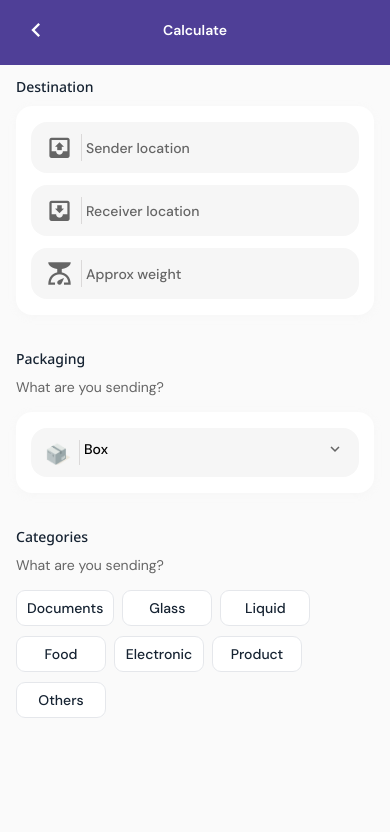
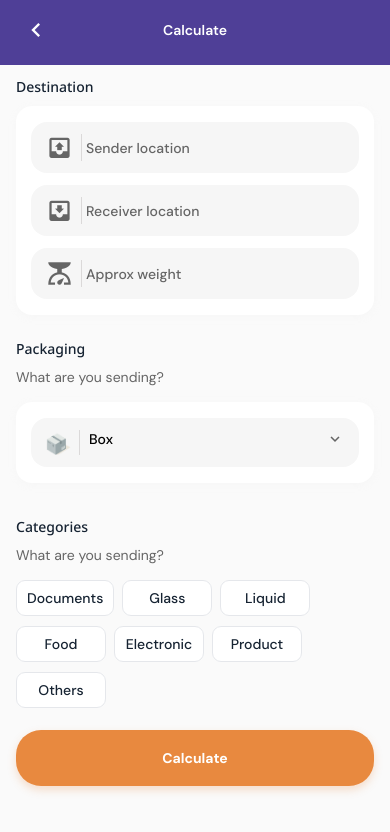
Before and after one commit to covenantcodes/movemate, a React Native app: screen /Calculate in a window 390 px wide. Shown: the top 832 px of the page. Built offline with nearby package versions, Linux system fonts and the light colour scheme; what react-native-responsive-fontsize would draw is missing.

Commit message:
feat: enhance CalculateScreen with new animations for content sections and improved search handling; refactor layout with ScrollView

```diff
--- a/components/DashboardHeader.tsx
+++ b/components/DashboardHeader.tsx
@@ -18,7 +18,7 @@ import colors from "../utils/colors";
 import { FONTFAMILY, FONTSIZE } from "../utils/fonts";
 import { userData } from "../data/data";
 import Icon from "./common/Icon";
-import SearchResultItem from "./SearchResultItem";
+import { useFocusEffect } from "@react-navigation/native";
 
 const { width } = Dimensions.get("window");
 
@@ -47,6 +47,28 @@ const DashboardHeader = ({
   const backButtonTranslateX = useRef(new Animated.Value(-20)).current; // For back button translation
 
   const inputRef = useRef<TextInput>(null);
+
+  useFocusEffect(
+    React.useCallback(() => {
+      // Reset animation values to their initial state
+      translateY.setValue(0); // No need for entrance animation when returning
+      fadeAnim.setValue(1);
+      headerHeight.setValue(200);
+      searchBarTop.setValue(120);
+      profileOpacity.setValue(1);
+      searchBarWidth.setValue(width - 32);
+
+      // Make sure search is deactivated when coming back to this screen
+      setIsSearchActive(false);
+      setSearchQuery("");
+
+      if (onSearchResults) {
+        onSearchResults([], false);
+      }
+
+      return () => {};
+    }, [])
+  );
 
   // Handle initial entrance animation
   useEffect(() => {
--- a/screens/Calculate/Calculate.tsx
+++ b/screens/Calculate/Calculate.tsx
@@ -11,6 +11,7 @@ import {
   FlatList,
   Animated,
   Easing,
+  ScrollView,
 } from "react-native";
 import { SafeAreaView } from "react-native-safe-area-context";
 import colors from "../../utils/colors";
@@ -42,9 +43,27 @@ const CalculateScreen = () => {
   const [selectedPackage, setSelectedPackage] = useState("Box");
   const [isPackageDropdownOpen, setIsPackageDropdownOpen] = useState(false);
   const [selectedCategory, setSelectedCategory] = useState<string | null>(null);
+
+  // Existing animation refs
   const backButtonX = useRef(new Animated.Value(-50)).current;
   const titleY = useRef(new Animated.Value(30)).current;
   const fadeAnim = useRef(new Animated.Value(0)).current;
+
+  // New animation refs for content sections
+  const destinationY = useRef(new Animated.Value(50)).current;
+  const packagingY = useRef(new Animated.Value(50)).current;
+  const categoryY = useRef(new Animated.Value(50)).current;
+  const contentFade = useRef(new Animated.Value(0)).current;
+
+  const categoryAnimations = useRef(
+    categoryOptions.reduce((acc, category) => {
+      acc[category.id] = {
+        scale: new Animated.Value(1),
+        opacity: new Animated.Value(1),
+      };
+      return acc;
+    }, {} as Record<string, { scale: Animated.Value; opacity: Animated.Value }>)
+  ).current;
 
   useFocusEffect(
     React.useCallback(() => {
@@ -52,9 +71,13 @@ const CalculateScreen = () => {
       backButtonX.setValue(-50);
       titleY.setValue(30);
       fadeAnim.setValue(0);
+      destinationY.setValue(50);
+      packagingY.setValue(50);
+      categoryY.setValue(50);
+      contentFade.setValue(0);
 
       Animated.parallel([
-        // Animate back button sliding in from left
+        // Header animations
         Animated.timing(backButtonX, {
           toValue: 0,
           duration: 600,
@@ -62,7 +85,6 @@ const CalculateScreen = () => {
           useNativeDriver: true,
           easing: Easing.out(Easing.back(1.5)),
         }),
-        // Animate title sliding up
         Animated.timing(titleY, {
           toValue: 0,
           duration: 600,
@@ -70,11 +92,38 @@ const CalculateScreen = () => {
           useNativeDriver: true,
           easing: Easing.out(Easing.back(1.2)),
         }),
-        // Fade in both elements
         Animated.timing(fadeAnim, {
           toValue: 1,
           duration: 600,
           useNativeDriver: true,
+        }),
+
+        // Content section animations - with increasing delays
+        Animated.timing(contentFade, {
+          toValue: 1,
+          duration: 0,
+          useNativeDriver: true,
+        }),
+        Animated.timing(destinationY, {
+          toValue: 0,
+          duration: 800,
+          delay: 300,
+          useNativeDriver: true,
+          easing: Easing.out(Easing.ease),
+        }),
+        Animated.timing(packagingY, {
+          toValue: 0,
+          duration: 800,
+          delay: 500,
+          useNativeDriver: true,
+          easing: Easing.out(Easing.ease),
+        }),
+        Animated.timing(categoryY, {
+          toValue: 0,
+          duration: 800,
+          delay: 700,
+          useNativeDriver: true,
+          easing: Easing.out(Easing.ease),
         }),
       ]).start();
 
@@ -96,6 +145,42 @@ const CalculateScreen = () => {
   };
 
   const handleCategorySelect = (categoryId: string) => {
+    // Get the animation values for this category
+    const animation = categoryAnimations[categoryId];
+
+    // Animate the button when selected
+    Animated.sequence([
+      // First quickly scale down
+      Animated.timing(animation.scale, {
+        toValue: 0.9,
+        duration: 100,
+        useNativeDriver: true,
+        easing: Easing.out(Easing.cubic),
+      }),
+      // Then scale up with a slight bounce
+      Animated.spring(animation.scale, {
+        toValue: 1,
+        friction: 4,
+        tension: 100,
+        useNativeDriver: true,
+      }),
+    ]).start();
+    if (selectedCategory === categoryId) {
+      Animated.sequence([
+        Animated.timing(animation.opacity, {
+          toValue: 0.7,
+          duration: 100,
+          useNativeDriver: true,
+        }),
+        Animated.timing(animation.opacity, {
+          toValue: 1,
+          duration: 150,
+          useNativeDriver: true,
+        }),
+      ]).start();
+    }
+
+    // Update state
     setSelectedCategory(categoryId === selectedCategory ? null : categoryId);
   };
 
@@ -133,8 +218,15 @@ const CalculateScreen = () => {
     item: { id: string; label: string };
   }) => {
     const isSelected = selectedCategory === item.id;
+    const animation = categoryAnimations[item.id];
 
     return (
+      <Animated.View
+        style={{
+          transform: [{ scale: animation.scale }],
+          opacity: animation.opacity,
+        }}
+      >
         <TouchableOpacity
           style={[
             styles.categoryButton,
@@ -164,6 +256,7 @@ const CalculateScreen = () => {
             {item.label}
           </Text>
         </TouchableOpacity>
+      </Animated.View>
     );
   };
 
@@ -204,9 +297,19 @@ const CalculateScreen = () => {
       </View>
 
       {/* Content */}
-      <View style={styles.content}>
+      <View style={styles.contentWrapper}>
+        <ScrollView
+          showsVerticalScrollIndicator={false}
+          contentContainerStyle={{ flexGrow: 1 }}
+        >
+          <Animated.View style={[styles.content, { opacity: contentFade }]}>
             {/* Destination Section */}
-        <View style={styles.section}>
+            <Animated.View
+              style={[
+                styles.section,
+                { transform: [{ translateY: destinationY }] },
+              ]}
+            >
               <Text style={styles.sectionTitle}>Destination</Text>
 
               <View style={styles.inputsContainer}>
@@ -261,12 +364,19 @@ const CalculateScreen = () => {
                   />
                 </View>
               </View>
-        </View>
+            </Animated.View>
 
             {/* Packaging Section */}
-        <View style={styles.packagingSection}>
+            <Animated.View
+              style={[
+                styles.packagingSection,
+                { transform: [{ translateY: packagingY }] },
+              ]}
+            >
               <Text style={styles.sectionTitle}>Packaging</Text>
-          <Text style={styles.sectionDescription}>What are you sending?</Text>
+              <Text style={styles.sectionDescription}>
+                What are you sending?
+              </Text>
 
               <View style={styles.inputsContainer}>
                 {/* Dropdown Input */}
@@ -291,12 +401,19 @@ const CalculateScreen = () => {
                   />
                 </TouchableOpacity>
               </View>
-        </View>
+            </Animated.View>
 
             {/* Categories Section */}
-        <View style={styles.section}>
+            <Animated.View
+              style={[
+                styles.section,
+                { transform: [{ translateY: categoryY }] },
+              ]}
+            >
               <Text style={styles.sectionTitle}>Categories</Text>
-          <Text style={styles.sectionDescription}>What are you sending?</Text>
+              <Text style={styles.sectionDescription}>
+                What are you sending?
+              </Text>
 
               <View style={styles.categoriesContainer}>
                 <FlatList
@@ -309,7 +426,26 @@ const CalculateScreen = () => {
                   contentContainerStyle={styles.categoriesList}
                 />
               </View>
+            </Animated.View>
+
+            {/* Calculate Button */}
+            <View style={styles.calculateButtonWrapper}>
+              <TouchableOpacity
+                style={[
+                  styles.calculateButton,
+                  { backgroundColor: colors.secondaryColor },
+                ]}
+                activeOpacity={0.8}
+                onPress={() => {
+                  // Add your calculation logic here
+                  console.log("Calculate pressed");
+                }}
+              >
+                <Text style={styles.calculateButtonText}>Calculate</Text>
+              </TouchableOpacity>
             </View>
+          </Animated.View>
+        </ScrollView>
       </View>
 
       {/* Package Options Modal */}
@@ -371,6 +507,10 @@ const styles = StyleSheet.create({
   headerSpacer: {
     width: 40,
   },
+  contentWrapper: {
+    flex: 1,
+    backgroundColor: colors.primaryColor,
+  },
   content: {
     flex: 1,
     backgroundColor: colors.background,
@@ -381,7 +521,7 @@ const styles = StyleSheet.create({
     borderRadius: 8,
     paddingHorizontal: 16,
     paddingVertical: 12,
-    marginBottom: 10,
+    // marginBottom: 10,
   },
   sectionDescription: {
     fontFamily: FONTFAMILY.regular,
@@ -452,9 +592,9 @@ const styles = StyleSheet.create({
   dropdownText: {
     flex: 1,
     fontFamily: FONTFAMILY.medium,
-    fontSize: FONTSIZE.lg,
+    fontSize: FONTSIZE.md,
     color: colors.black,
-    marginLeft: 4,
+    marginLeft: 9,
   },
   dropdownIcon: {
     marginLeft: 8,
@@ -533,6 +673,31 @@ const styles = StyleSheet.create({
   categoryIcon: {
     marginRight: 6,
   },
+
+  calculateButtonWrapper: {
+    width: "100%",
+    paddingHorizontal: 16,
+    paddingBottom: 16,
+  },
+  calculateButton: {
+    backgroundColor: colors.secondaryColor,
+    borderRadius: 25,
+    height: 56,
+    justifyContent: "center",
+    alignItems: "center",
+    width: "100%",
+    shadowColor: colors.secondaryColor,
+    shadowOffset: { width: 0, height: 4 },
+    shadowOpacity: 0.25,
+    shadowRadius: 8,
+    elevation: 6,
+  },
+  calculateButtonText: {
+    fontFamily: FONTFAMILY.bold,
+    fontSize: FONTSIZE.lg,
+    color: colors.white,
+    textAlign: "center",
+  },
 });
 
 export default CalculateScreen;
```
Lines whose indentation alone changed are shown as unchanged.
